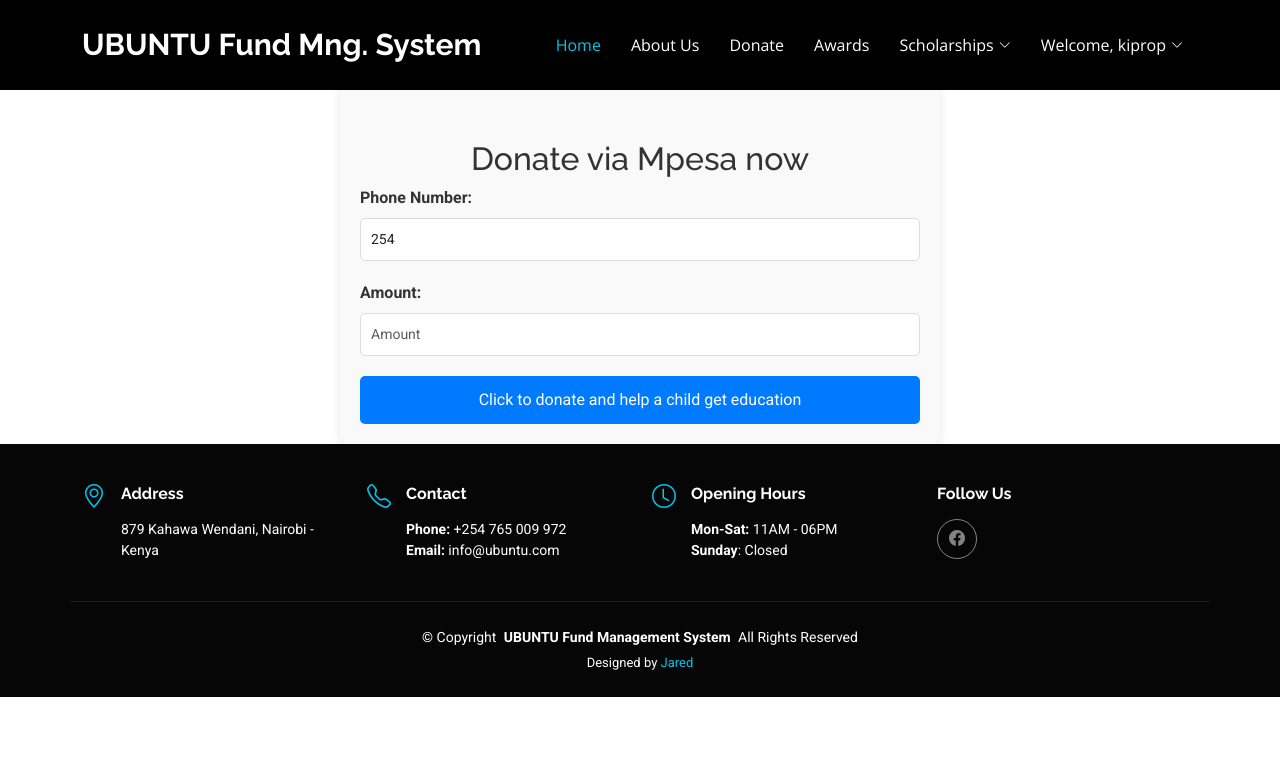
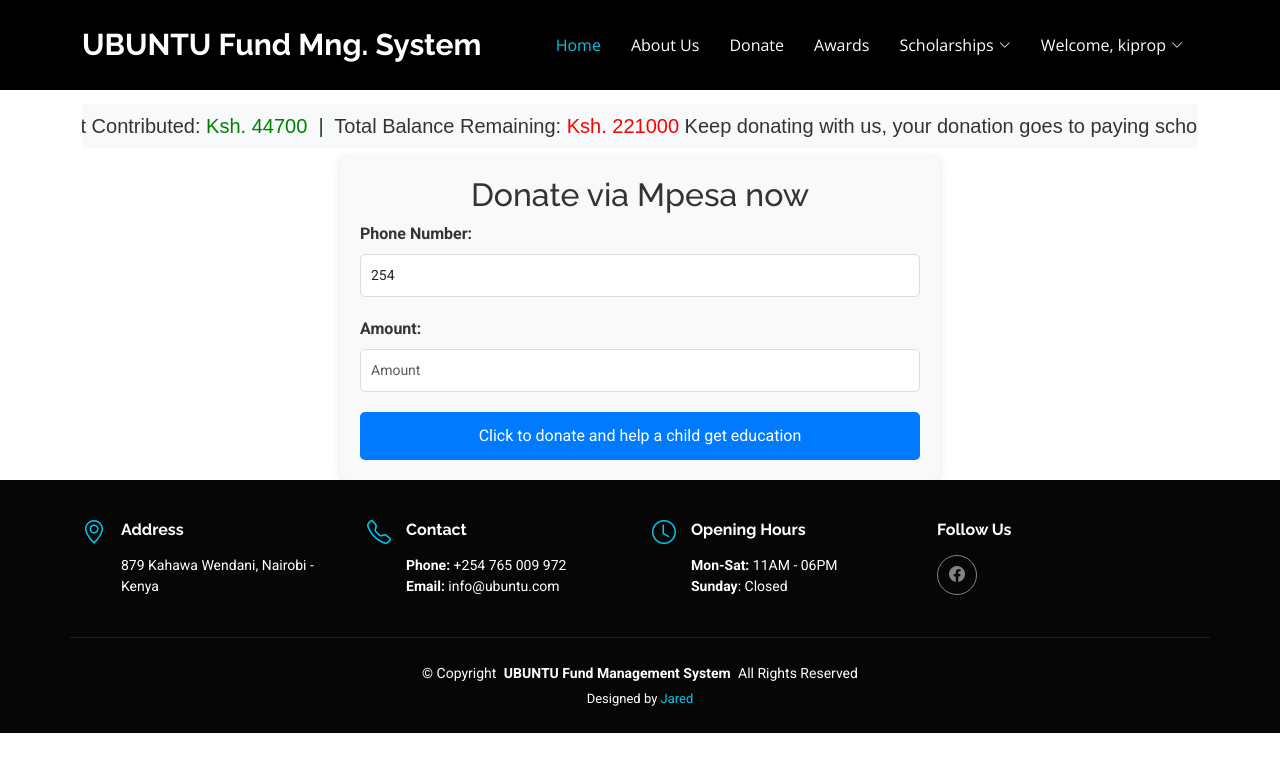
Before and after one commit to kipmilton/donation_page, a Django app: page /pay/ in a window 1280 px wide. Shown: the top 772 px of the page. Run offline with Django 5.2, Linux system fonts and the light colour scheme; a user stored in the database is signed in; data comes from the database, SQL or seed files in the repository; both versions use the stored data as it was after the commit; parts of the project's set-up code (start-up, migrations or seed data) failed here and were passed over; some libraries are stand-ins or nearby versions.

Commit message:
improved payment

```diff
--- a/myapp/views.py
+++ b/myapp/views.py
@@ -294,12 +294,33 @@
 
 
 
-@login_required
 def sponsor_home(request):
-    # Show students who still need sponsorship
-    students = [student for student in StudentApplication.objects.all()
-               if student.amount_paid < student.annual_cost]
-    return render(request, 'sponsor_home.html', {'students': students})
+    students = [
+        student
+        for student in StudentApplication.objects.all()
+        if student.amount_paid < student.annual_cost
+    ]
+
+    total_contributed = sum(student.amount_paid for student in students)
+
+    total_balance = sum(
+        (student.annual_cost - student.amount_paid)
+        for student in students
+    )
+
+    return render(request, 'sponsor_home.html', {
+        'students': students,
+        'total_contributed': total_contributed,
+        'total_balance': total_balance,
+    })
+
+
+# @login_required
+# def sponsor_home(request):
+#     # Show students who still need sponsorship
+#     students = [student for student in StudentApplication.objects.all()
+#                if student.amount_paid < student.annual_cost]
+#     return render(request, 'sponsor_home.html', {'students': students})
 
 
 
@@ -355,17 +376,27 @@
 
 
 
+@login_required
+def pay(request):
+    students = StudentApplication.objects.all()
+
+    total_contributed = sum(student.amount_paid for student in students)
+    total_balance = sum(student.annual_cost - student.amount_paid for student in students)
+
+    return render(request, 'pay.html', {
+        'total_contributed': total_contributed,
+        'total_balance': total_balance,
+    })
 
 
 
-# Adding the mpesa functions
-@login_required
-def pay(request):
-    """ Renders the form to pay """
-    storage = messages.get_messages(request)
-    for _ in storage:
-        pass
-    return render(request, 'pay.html')
+# @login_required
+# def pay(request):
+#     """ Renders the form to pay """
+#     storage = messages.get_messages(request)
+#     for _ in storage:
+#         pass
+#     return render(request, 'pay.html')
 
 
 
--- a/templates/admin_dashboard.html
+++ b/templates/admin_dashboard.html
@@ -7,13 +7,12 @@
 <div class="container py-5">
     <div><br><br><br></div>
     <style>#header {
-      background-color: #970a0a !important;
+      background-color:rgb(12, 230, 48) !important;
   }
   #header {
     background-color: #a01818 !important;}
     </style>
     <h2 class="text-center mb-4">Admin Dashboard</h2>
-    <!-- Buttons to download reports -->
     <div class="text-center mt-4">
         <a href="{% url 'myapp:download_students_pdf' %}" class="btn btn-success">Download Students List (PDF)</a>
         <a href="{% url 'myapp:download_donors_pdf' %}" class="btn btn-success">Download Donors List (PDF)</a>
@@ -46,7 +45,6 @@
                         {% endif %}
                     </td>
                     <td>
-                        <!-- Add buttons or actions to view/edit/delete -->
                         <a href="{% url 'myapp:sponsor' student.id %}" class="btn btn-primary">Sponsor</a>
                         <a href="{% url 'myapp:download_student_report_pdf' student.id %}" class="btn btn-info">Download Report</a>
                     </td>
--- a/templates/pay.html
+++ b/templates/pay.html
@@ -3,14 +3,30 @@
 {% block title %} Payment {% endblock %}
 
 {% block Content %}
-<div class="payment-container">
-    <div><br><br><br><br><br></div>
+  <br><br><br><br>
+  <div class="container py-2">
+    <div class="marquee-container">
+      <h5>
+        Total Amount Contributed:
+        <span style="color: green;">
+          Ksh. {{ total_contributed|floatformat:0 }}
+        </span>
+        &nbsp;|&nbsp;
+        Total Balance Remaining:
+        <span style="color: red;">
+          Ksh. {{ total_balance|floatformat:0 }}
+        </span>
+        Keep donating with us, your donation goes to paying school fees for briliant students from vulnarable families
+      </h5>
+    </div>
+  </div>
+
+  <div class="payment-container">
     <style>#header {
         background-color: #000 !important;
     }</style>
     <h2>Donate via Mpesa now</h2>
 
-    <!-- Display messages (success/error) -->
     {% if messages %}
         <div class="message-box">
             {% for message in messages %}
@@ -19,29 +35,25 @@
         </div>
     {% endif %}
 
-    <!-- this isayment Form -->
     <form method="post" action="{% url 'myapp:stk' %}">
         {% csrf_token %}
 
-        <!-- request Phone number -->
         <div class="form-group">
             <label class="form-label" for="phone">Phone Number:</label>
             <input type="number" id="phone" name="phone" value="254" placeholder="Phone Number" class="form-control">
         </div>
 
-        <!-- Amount -->
         <div class="form-group">
             <label class="form-label" for="amount">Amount:</label>
             <input type="text" id="amount" name="amount" placeholder="Amount" class="form-control">
         </div>
 
-        <!-- Submit button -->
         <button type="submit" class="btn btn-primary">Click to donate and help a child get education</button>
     </form>
-</div>
+  </div>
 
-<!-- Inline CSS for the Payment Form Styling -->
-<style>
+
+  <style>
     .payment-container {
         width: 80%;
         max-width: 600px;
@@ -52,13 +64,11 @@
         box-shadow: 0 2px 10px rgba(0, 0, 0, 0.1);
     }
 
-    /* Headings */
     h2 {
         text-align: center;
         color: #333;
     }
 
-    /* form */
     .form-group {
         margin-bottom: 20px;
     }
@@ -84,7 +94,6 @@
         outline: none;
     }
 
-    /* Button */
     .btn {
         width: 100%;
         padding: 12px;
@@ -104,7 +113,6 @@
         background-color: #0056b3;
     }
 
-    /* success/error messages */
     .message-box {
         margin-bottom: 20px;
     }
@@ -126,6 +134,25 @@
         color: #721c24;
         border: 1px solid #f5c6cb;
     }
-</style>
+
+    .marquee-container {
+        width: 100%;
+        overflow: hidden;
+        background-color: #f8f9fa;
+        padding: 10px 0;
+    }
+
+    .marquee-container h5 {
+        white-space: nowrap;
+        margin: 0;
+        animation: marquee 12s linear infinite;
+        font-family: 'Poppins', sans-serif;
+    }
+
+    @keyframes marquee {
+        0% { transform: translateX(100%); }
+        100% { transform: translateX(-100%); }
+    }
+  </style>
 
 {% endblock %}
```
Also changed, not shown: templates/sponsor.html (+24 -1 lines), templates/sponsor_home.html (+42 -4 lines), db.sqlite3, 1 other file.
